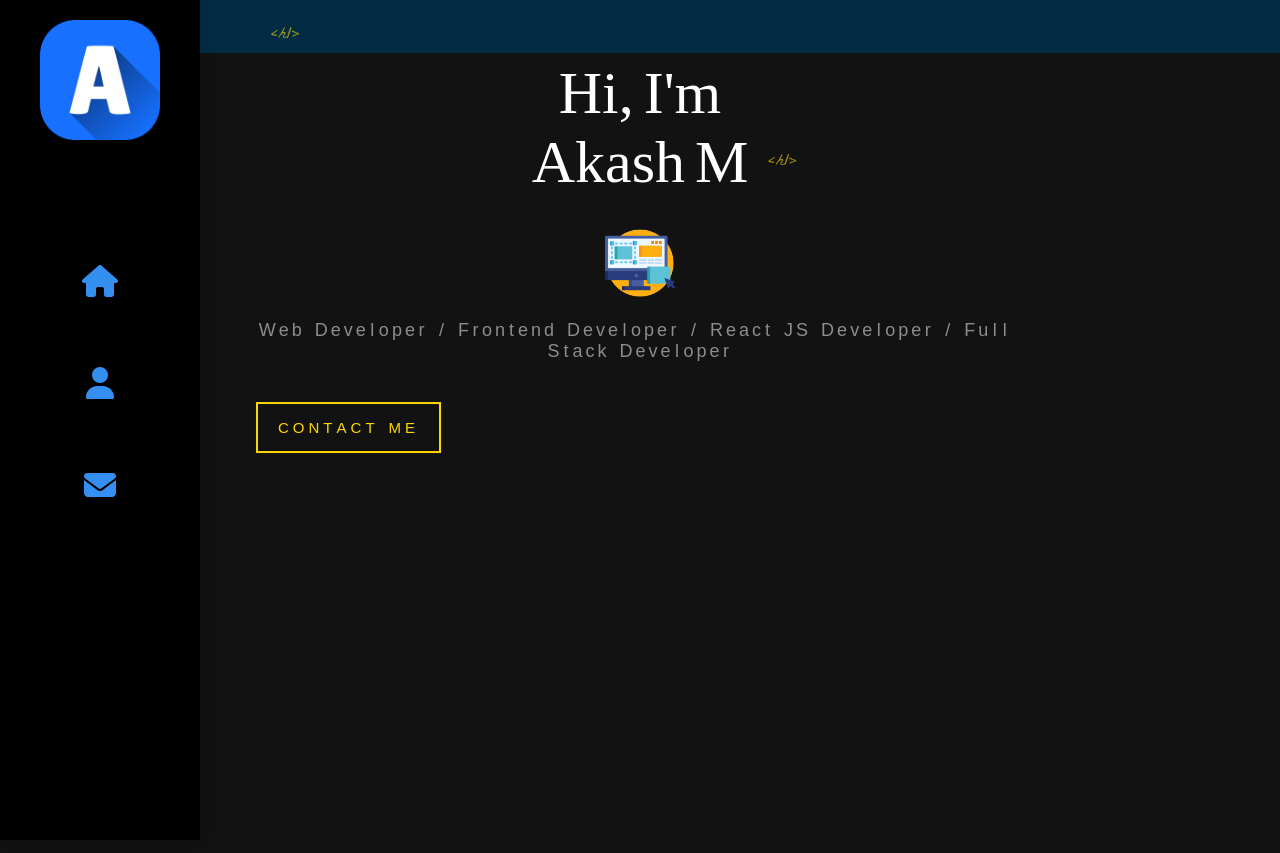
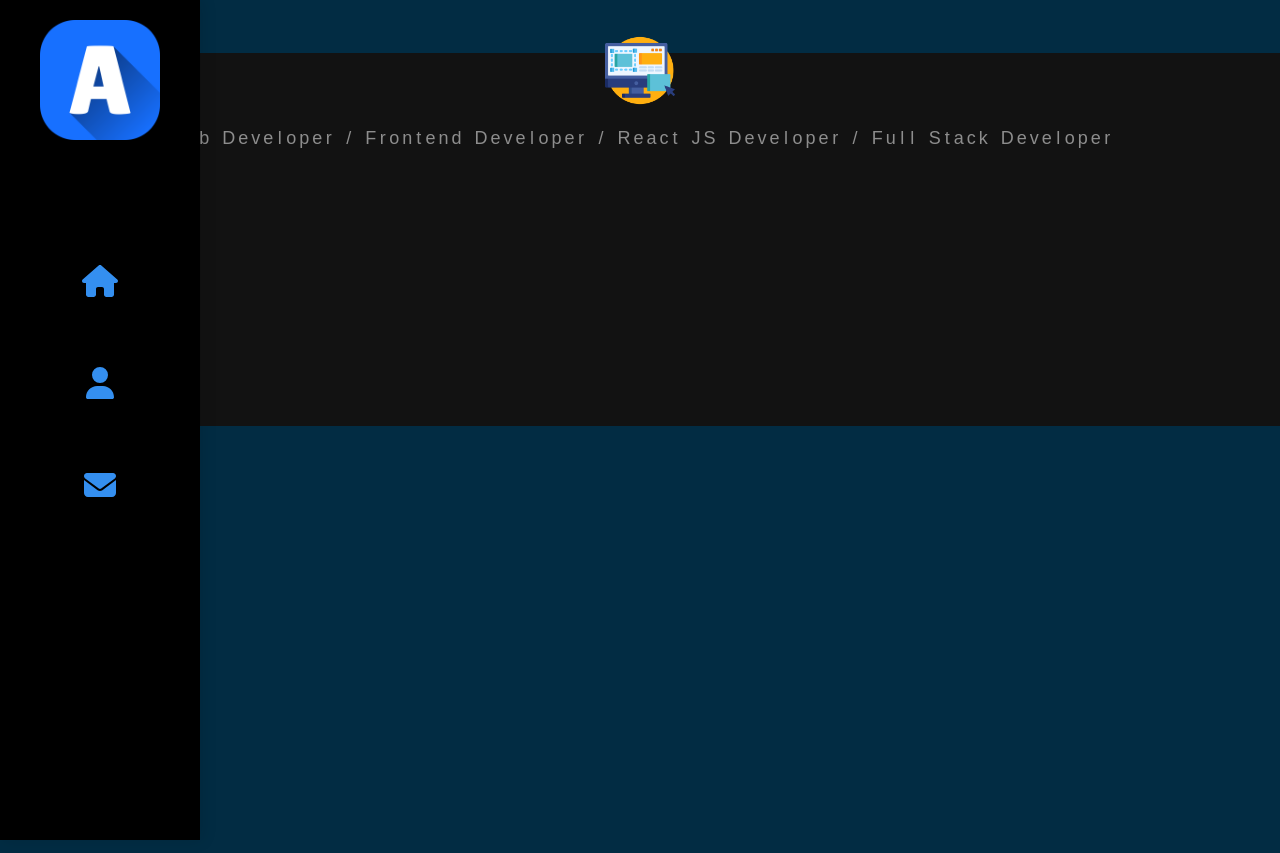
Before and after one commit to akashm-1322/Portfolio, a React (Create React App) app: page / in a window 1280 px wide. After the commit the page ends 800 px from the top, so only its background shows below. Built offline with nearby package versions, Linux system fonts and the light colour scheme.

Commit message:
Fix centering content for deployment

```diff
--- a/src/Components/Home.scss
+++ b/src/Components/Home.scss
@@ -1,7 +1,7 @@
 .container {
     width: 100%;
     will-change: contents;
-    position: absolute;
+    position: relative;
     opacity: 0;
     top: 5%;
     bottom: 5%;
@@ -17,15 +17,16 @@
     display: flex;
     justify-content: center;
     align-items: center;
-    height: 100vh;
+    height: auto;
     position: relative;
     background-color: #121212;  /* Keep existing background */
 
     .text-zone {
         position: relative;
         text-align: center;
-        width: 60%;
+        width: 100%;
         max-height: 90%;
+        margin: auto;
         transform: translateY(-50%);
 
         h1 {
```
